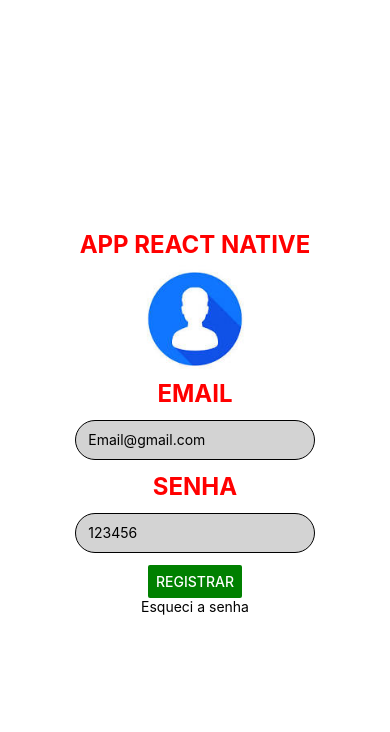
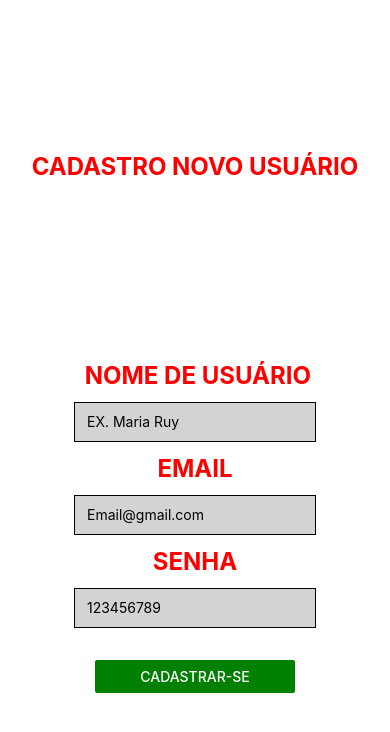
Before and after one commit to PedroHenrique121/Atividade2-PROG3, a React Native app: screen / in a window 390 px wide. Shown: the top 732 px of the page. Built offline with nearby package versions, Linux system fonts and the light colour scheme.

Commit message:
TELAS FINAIS E FINALIZAÇÃO
Added Cadastro and Esquecesenha components for user registration and password recovery.

```diff
--- a/App.js
+++ b/App.js
@@ -1,8 +1,8 @@
 import { StatusBar } from 'expo-status-bar';
 import React from 'react';
-import { StyleSheet, Text, View, TextInput, Image,Button } from 'react-native';
+import { StyleSheet, Text, View, TextInput, Image,Button, Alert } from 'react-native';
 
-export default function App() {
+  function App() {
   return (
     <View style={styles.container}>
 
@@ -27,16 +27,84 @@
       <TextInput style={styles.input}
       placeholder='123456'
      keyboardType='numeric'></TextInput>
+     <View style={{marginTop: 20, width: 200}}>
      <Button
-          title="Registrar"
+          title="Logar"
           color={'green'}
+          onPress={() => alert("Registrado com sucesso")}
         />
+        </View>
      <Text>Esqueci a senha</Text>
 
     </View>
     </View>
   );
 }
+
+ export default function Cadastro() {
+  return (
+    <View style={styles.container}>
+
+
+
+      <View style={styles.boxTitle}>
+     <Text style={styles.titulo}>CADASTRO NOVO USUÁRIO</Text>
+
+
+      <Text style={styles.textTitle}> NOME DE USUÁRIO</Text>
+
+      <TextInput style={styles.input}
+      placeholder='EX. Maria Ruy'
+     keyboardType='text' ></TextInput>
+      <Text style={styles.textTitle}> EMAIL </Text>
+      <TextInput style={styles.input}
+      placeholder='Email@gmail.com'
+     keyboardType='text'></TextInput>
+     <Text style={styles.textTitle}> SENHA </Text>
+      <TextInput style={styles.input}
+      placeholder='123456789'
+     keyboardType='numeric'></TextInput>
+
+     <View style={{marginTop: 20, width: 200}}><Button
+          title="Cadastrar-se"
+          color={'green'}
+          onPress={() => alert("Cadastro feito!!")}
+        />
+      </View>
+
+    </View>
+    </View>
+  );
+}
+  function Esquecesenha() {
+  return (
+    <View style={styles.container}>
+
+
+
+      <View style={styles.boxTitle}>
+     <Text style={styles.titulo}>Esqueceu a senha</Text>
+
+
+
+      <Text style={styles.textTitle}> EMAIL </Text>
+      <TextInput style={styles.input}
+      placeholder='Email@gmail.com'
+     keyboardType='text'></TextInput>
+
+  <View style={{marginTop: 20, width: 200}}>
+     <Button
+          title="Cadastrar-se"
+          color={'green'}
+          onPress={() => Alert("Senha Recuperada ")}
+        />
+     </View>
+
+    </View>
+    </View>
+  );
+}
+
 
 const styles = StyleSheet.create({
   container: {
@@ -46,8 +114,8 @@
     justifyContent: 'center',
   },
   input: {
-    width: '90%',
-    borderRadius: 50,
+    width: '200',
+
     backgroundColor: '#D3D3D3',
     height: 40,
     margin: 12,
@@ -70,7 +138,18 @@
     color: 'red',
     fontSize: 24,
     fontWeight: "bold"
+  },
+  titulo: {
+    marginBottom: 180,
+     color: 'red',
+    fontSize: 24,
+    fontWeight: "bold"
+  },
+  button: {
+
   }
 
 
+
+
 });
```
